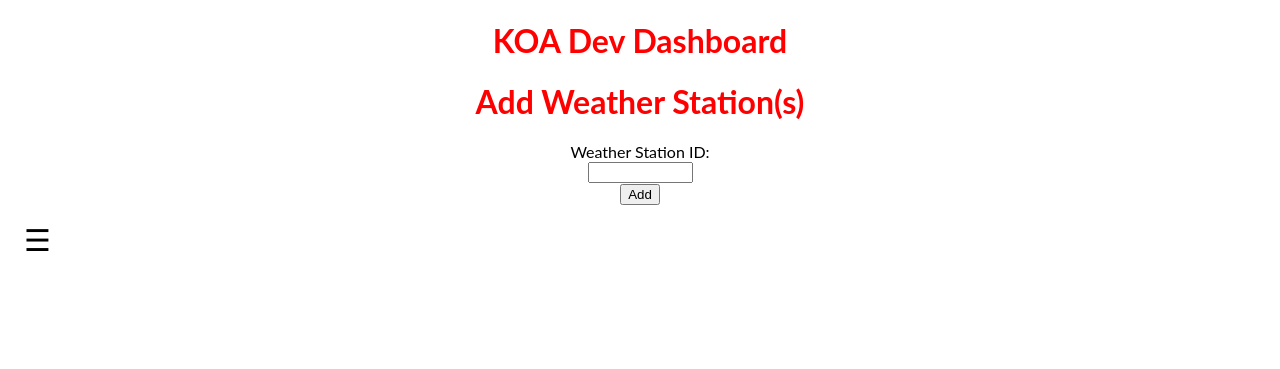
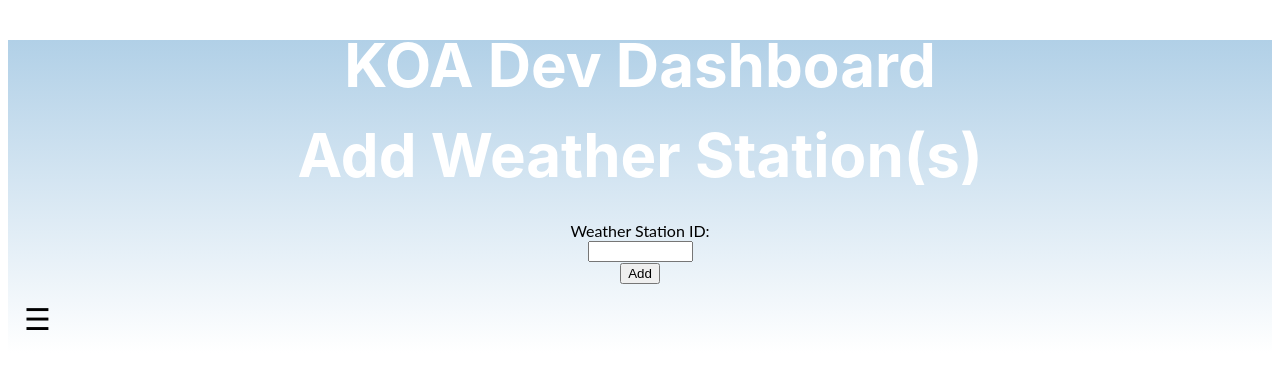
Before and after one commit to Gwc5245/KOA-Web-Application, a Flask app: page /Dev-AddStation in a window 1280 px wide. Shown: the top 369 px of the page. Run offline with Flask 2, Linux system fonts and the light colour scheme.

Commit message:
add station css

```diff
--- a/templates/Dev-AddStation.html
+++ b/templates/Dev-AddStation.html
@@ -55,8 +55,9 @@ body {
 </head>
 
 <body>
-  <center style="color:red":><h1> KOA Dev Dashboard </h1> </center>
-  <center style="color:red":><h1> Add Weather Station(s) </h1> </center>
+<div style="background: linear-gradient(180deg, #B1D0E7 0%, #FFFFFF 100%);">
+  <center style="font-family: 'Inter';font-style: normal;font-weight: 700;font-size: 30px;line-height: 50px;color: #FFFFFF;":><h1> KOA Dev Dashboard </h1> </center>
+  <center style="font-family: 'Inter';font-style: normal;font-weight: 700;font-size: 30px;line-height: 50px;color: #FFFFFF;":><h1> Add Weather Station(s) </h1> </center>
   <center><label for="WeatherStation">Weather Station ID:</label></center>
   <center><input type="text" id="WeatherStation" name="" required
     minlength="4" maxlength="8" size="10"></center>
@@ -91,5 +92,6 @@ function closeNav() {
   document.body.style.backgroundColor = "white";
 }
 </script>
+</div>
 </body>
 </html>
```
